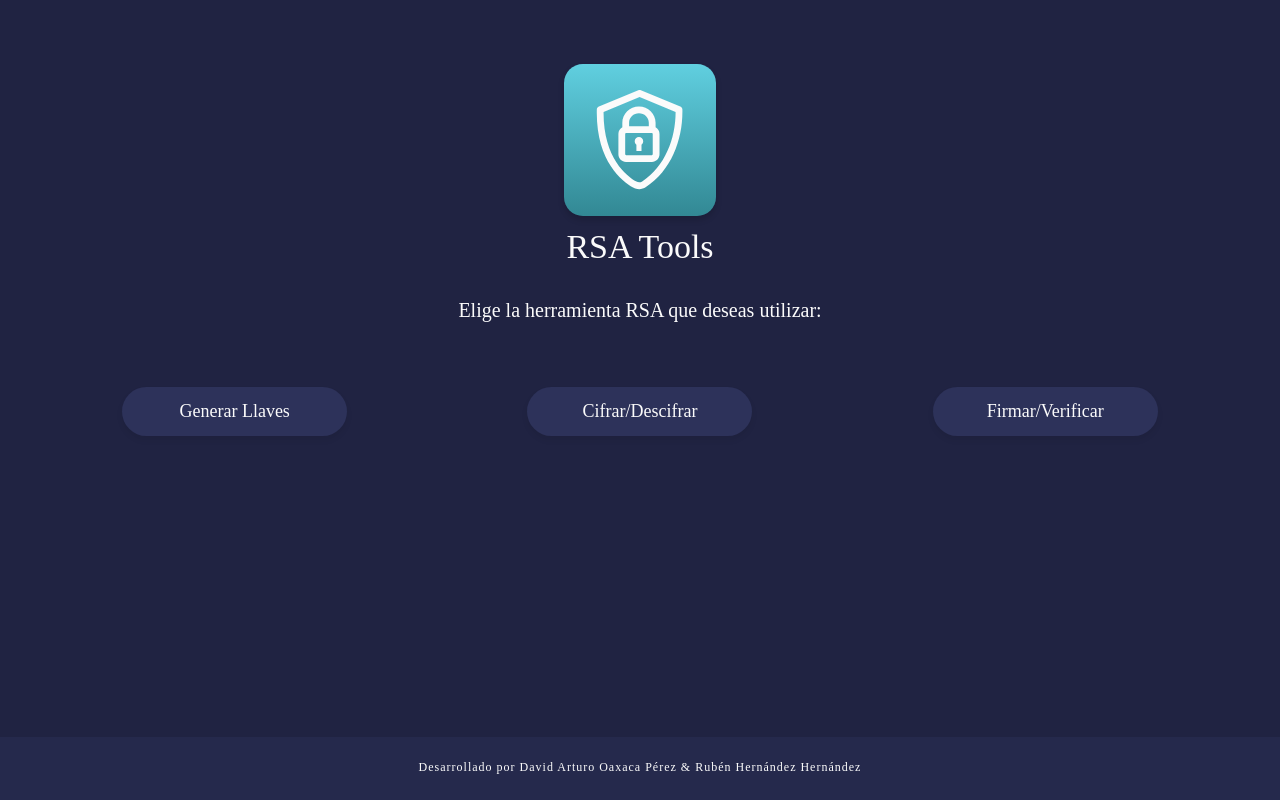
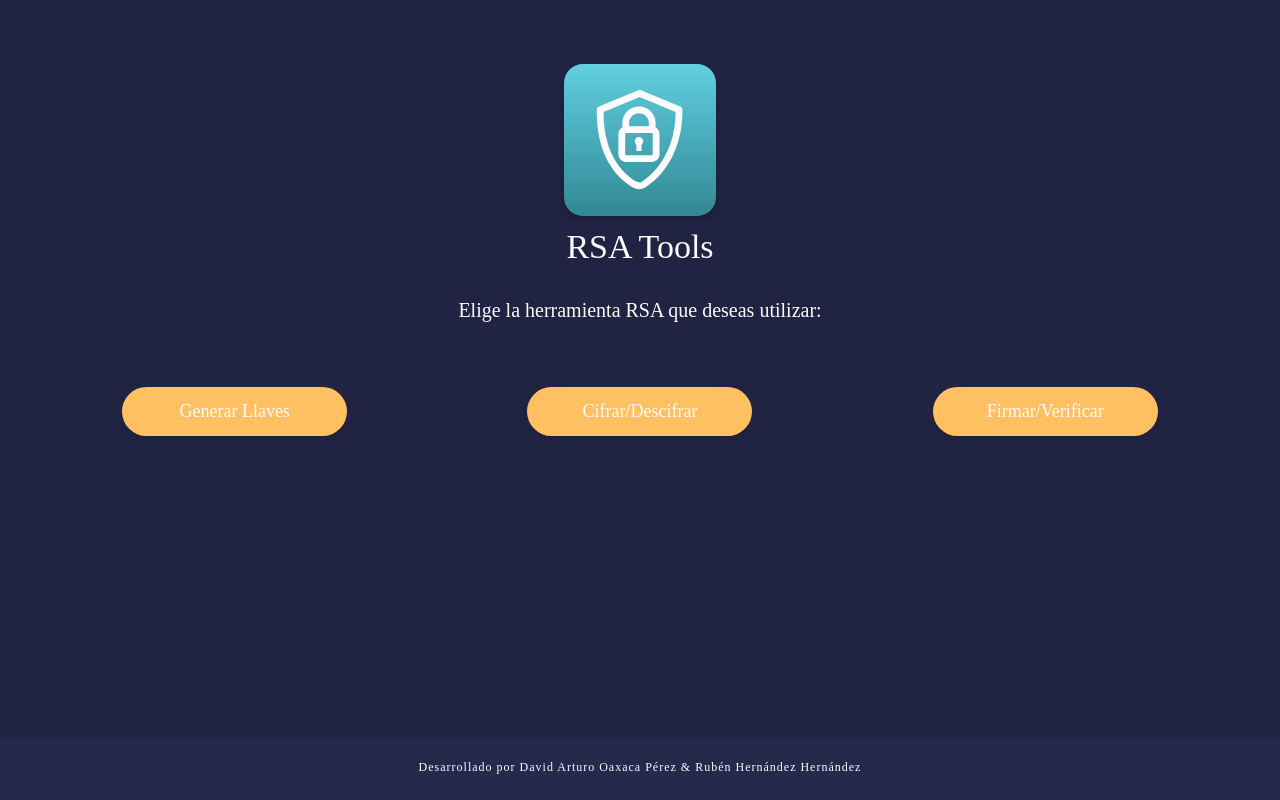
Before and after one commit to Ruben35/RSA-Tools, a React (Vite) app: page / in a window 1280 px wide. Built offline with nearby package versions, Linux system fonts and the light colour scheme.

Commit message:
Refactoring MainMenu

```diff
--- a/src/App.jsx
+++ b/src/App.jsx
@@ -1,38 +1,12 @@
 import { useState } from 'react'
-import LogoApp from './components/LogoApp'
+import { MainMenu } from './pages'
 import './styles/main.css'
 
 function App() {
   const [count, setCount] = useState(0)
 
   return (
-    <div className="mainMenu">
-      <div className='appInfo'>
-        <LogoApp/>
-        <span>RSA Tools</span>
-      </div>
-      <div className='menuInfo'>
-        <p>
-          Elige la herramienta RSA que deseas utilizar:
-        </p>
-      </div>
-      <div className='mainButtons'>
-        <button>
-          Generar Llaves
-        </button>
-        <button>
-          Cifrar/Descifrar
-        </button>
-        <button>
-          Firmar/Verificar
-        </button>
-      </div>
-      <footer className='developedBy'>
-        <p>
-          Desarrollado por David Arturo Oaxaca Pérez & Rubén Hernández Hernández
-        </p>
-      </footer>
-    </div>
+    <MainMenu/>
   )
 }
 
--- /dev/null
+++ b/src/pages/MainMenu.jsx
@@ -0,0 +1,35 @@
+import LogoApp from '../components/LogoApp'
+
+const MainMenu = () => {
+    return (
+        <div className="mainMenu">
+            <div className='appInfo'>
+                <LogoApp />
+                <span>RSA Tools</span>
+            </div>
+            <div className='menuInfo'>
+                <p>
+                    Elige la herramienta RSA que deseas utilizar:
+                </p>
+            </div>
+            <div className='mainButtons'>
+                <button>
+                    Generar Llaves
+                </button>
+                <button>
+                    Cifrar/Descifrar
+                </button>
+                <button>
+                    Firmar/Verificar
+                </button>
+            </div>
+            <footer className='developedBy'>
+                <p>
+                    Desarrollado por David Arturo Oaxaca Pérez & Rubén Hernández Hernández
+                </p>
+            </footer>
+        </div>
+    )
+}
+
+export default MainMenu;
--- /dev/null
+++ b/src/pages/index.js
@@ -0,0 +1 @@
+export { default as MainMenu } from "./MainMenu";
--- a/src/styles/main.css
+++ b/src/styles/main.css
@@ -55,6 +55,7 @@ html{line-height:1.15;-webkit-text-size-adjust:100%}body{margin:0}main{display:b
     --blue: #69ddee;
     --green: #8cff9e;
     --red: #ff818f;
+    --orange: #FFC061;
     --white: #fbfbfb;
     --input-text: #a4b6e1;
     --input-placeholder: #7E8CAD;
@@ -190,4 +191,9 @@ button:active {
     width: 225px;
     height: 49px;
     margin: auto;
+    background-color: var(--orange);
 }
+
+.mainButtons button:hover{
+    box-shadow: 0 5px 9px 0 rgb(255 192 97 / 22%);
+}
```
